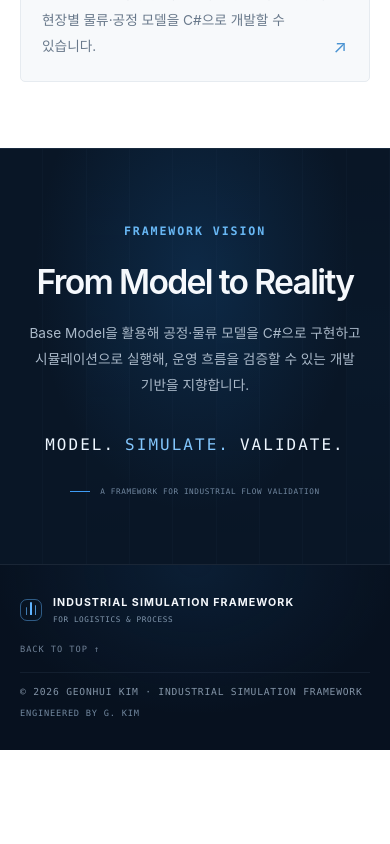
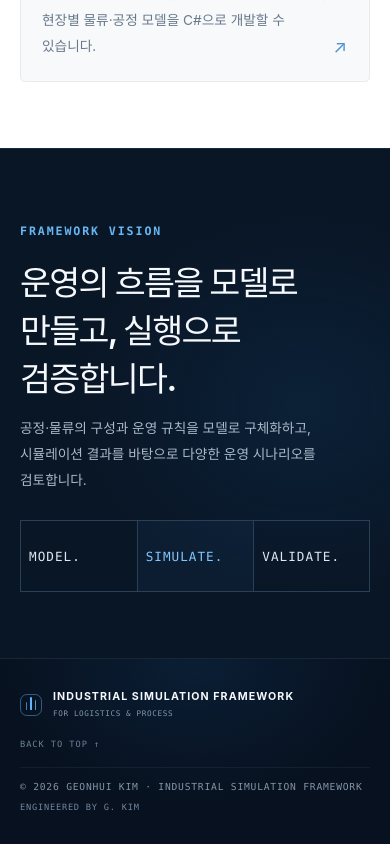
Before and after one commit to kkh3868/My_Portfolio, a React (Vite) app: page / in a window 390 px wide. Shown: the part 6406-7250 px from the top of the page. Before the commit the page ends 7156 px from the top, so only its background shows below. Built offline with nearby package versions, Linux system fonts and the light colour scheme.

Commit message:
[Fix] Framework Vision 디자인 및 메시지 개선
 - 운영 흐름 모델링과 시뮬레이션 검증을 중심으로 카피 재작성
 - MODEL. SIMULATE. VALIDATE.를 프로세스 스트립으로 재구성
 - 불필요한 배경 격자와 하단 슬로건 제거, 반응형 레이아웃 조정

```diff
--- a/src/App.css
+++ b/src/App.css
@@ -278,12 +278,6 @@
   color: var(--blue-400);
 }
 
-.vision-caption__line {
-  width: 30px;
-  height: 1px;
-  background: var(--blue-500);
-}
-
 .hero-visual {
   min-width: 0;
   position: relative;
@@ -1739,40 +1733,28 @@
 }
 
 .vision-section {
-  min-height: 410px;
+  min-height: 360px;
   position: relative;
   overflow: hidden;
   display: grid;
   place-items: center;
   color: #ffffff;
   background:
-    radial-gradient(ellipse at 50% 30%, rgba(23, 86, 145, 0.3), transparent 58%),
+    radial-gradient(ellipse at 78% 50%, rgba(23, 86, 145, 0.16), transparent 52%),
     #091626;
   border-top: 1px solid #182a3e;
 }
 
-.vision-grid {
-  position: absolute;
-  inset: 0;
+.vision-content {
+  width: min(1264px, 100%);
+  padding: 78px 28px;
+  position: relative;
   display: grid;
-  grid-template-columns: repeat(9, 1fr);
-  opacity: 0.32;
-  pointer-events: none;
-}
-
-.vision-grid span {
-  border-right: 1px solid rgba(107, 151, 194, 0.1);
-}
-
-.vision-grid span:nth-child(3n) {
-  background: linear-gradient(180deg, transparent, rgba(42, 105, 163, 0.09), transparent);
-}
-
-.vision-content {
-  max-width: 760px;
-  padding: 83px 24px 77px;
-  position: relative;
-  text-align: center;
+  grid-template-columns: minmax(0, 0.9fr) minmax(0, 1.1fr);
+  align-items: center;
+  gap: clamp(42px, 7vw, 104px);
+  box-sizing: border-box;
+  text-align: left;
 }
 
 .vision-content .eyebrow {
@@ -1780,52 +1762,55 @@
 }
 
 .vision-content h2 {
-  margin: 14px 0 14px;
+  max-width: 520px;
+  margin: 16px 0 14px;
   color: #f5f8fc;
-  font-size: clamp(calc(31px + var(--font-size-increase)), calc(4vw + var(--font-size-increase)), calc(43px + var(--font-size-increase)));
+  font-size: clamp(calc(29px + var(--font-size-increase)), calc(3.2vw + var(--font-size-increase)), calc(40px + var(--font-size-increase)));
   font-weight: 600;
+  line-height: 1.42;
   letter-spacing: -0.05em;
-}
-
-.vision-content > p {
-  max-width: 630px;
-  margin: 0 auto;
+  word-break: keep-all;
+}
+
+.vision-copy > p {
+  max-width: 540px;
+  margin: 0;
   color: #aab9c9;
-  font-size: calc(13px + var(--font-size-increase));
+  font-size: calc(12px + var(--font-size-increase));
   line-height: 1.9;
   word-break: keep-all;
 }
 
 .vision-statement {
-  margin-top: 34px;
-  display: flex;
-  justify-content: center;
-  gap: 18px;
-  color: #edf6ff;
-  font-family: var(--mono);
-  font-size: clamp(calc(15px + var(--font-size-increase)), calc(2.2vw + var(--font-size-increase)), calc(21px + var(--font-size-increase)));
+  min-width: 0;
+  display: grid;
+  grid-template-columns: repeat(3, minmax(0, 1fr));
+  color: #dce7f1;
+  font-family: var(--mono);
+  font-size: clamp(calc(12px + var(--font-size-increase)), calc(1.5vw + var(--font-size-increase)), calc(20px + var(--font-size-increase)));
   font-weight: 550;
-  letter-spacing: 0.13em;
+  letter-spacing: 0.08em;
+}
+
+.vision-statement span {
+  min-width: 0;
+  min-height: 100px;
+  padding: 16px 12px;
+  display: flex;
+  align-items: center;
+  border-top: 1px solid #2a4057;
+  border-bottom: 1px solid #2a4057;
+  border-left: 1px solid #2a4057;
+  white-space: nowrap;
+}
+
+.vision-statement span:last-child {
+  border-right: 1px solid #2a4057;
 }
 
 .vision-statement span:nth-child(2) {
   color: #82c5fb;
-}
-
-.vision-caption {
-  margin-top: 29px;
-  display: flex;
-  align-items: center;
-  justify-content: center;
-  gap: 10px;
-  color: #7288a0;
-  font-family: var(--mono);
-  font-size: calc(7px + var(--font-size-increase));
-  letter-spacing: 0.14em;
-}
-
-.vision-caption__line {
-  width: 20px;
+  background: rgba(57, 134, 194, 0.07);
 }
 
 .site-footer {
@@ -1969,6 +1954,15 @@
 
   .section-shell {
     padding: 82px 26px;
+  }
+
+  .vision-content {
+    grid-template-columns: 1fr;
+    gap: 30px;
+  }
+
+  .vision-statement {
+    max-width: 760px;
   }
 
   .features-section .section-heading p {
@@ -2400,24 +2394,24 @@
 
   .vision-content {
     padding: 66px 20px;
+    gap: 26px;
   }
 
   .vision-content h2 {
     font-size: calc(31px + var(--font-size-increase));
   }
 
-  .vision-content > p {
+  .vision-copy > p {
     font-size: calc(11px + var(--font-size-increase));
   }
 
+  .vision-statement span {
+    min-height: 72px;
+    padding: 12px 8px;
+  }
+
   .vision-statement {
-    gap: 10px;
-    font-size: clamp(calc(12px + var(--font-size-increase)), calc(3.4vw + var(--font-size-increase)), calc(17px + var(--font-size-increase)));
-  }
-
-  .vision-caption {
-    font-size: calc(5px + var(--font-size-increase));
-    letter-spacing: 0.08em;
+    font-size: clamp(calc(10px + var(--font-size-increase)), calc(2vw + var(--font-size-increase)), calc(16px + var(--font-size-increase)));
   }
 
   .site-footer {
--- a/src/sections/FrameworkVisionSection.tsx
+++ b/src/sections/FrameworkVisionSection.tsx
@@ -1,22 +1,17 @@
 export function FrameworkVisionSection() {
   return (
     <section className="vision-section" id="vision">
-      <div className="vision-grid" aria-hidden="true">
-        <span /><span /><span /><span /><span /><span /><span /><span /><span />
-      </div>
       <div className="vision-content">
-        <span className="eyebrow">FRAMEWORK VISION</span>
-        <h2>From Model to Reality</h2>
-        <p>
-          Base Model을 활용해 공정·물류 모델을 C#으로 구현하고 시뮬레이션으로 실행해,
-          운영 흐름을 검증할 수 있는 개발 기반을 지향합니다.
-        </p>
+        <div className="vision-copy">
+          <span className="eyebrow">FRAMEWORK VISION</span>
+          <h2>운영의 흐름을 모델로 만들고, 실행으로 검증합니다.</h2>
+          <p>
+            공정·물류의 구성과 운영 규칙을 모델로 구체화하고,
+            시뮬레이션 결과를 바탕으로 다양한 운영 시나리오를 검토합니다.
+          </p>
+        </div>
         <div className="vision-statement">
           <span>MODEL.</span><span>SIMULATE.</span><span>VALIDATE.</span>
-        </div>
-        <div className="vision-caption">
-          <span className="vision-caption__line" />
-          <span>A FRAMEWORK FOR INDUSTRIAL FLOW VALIDATION</span>
         </div>
       </div>
     </section>
```
